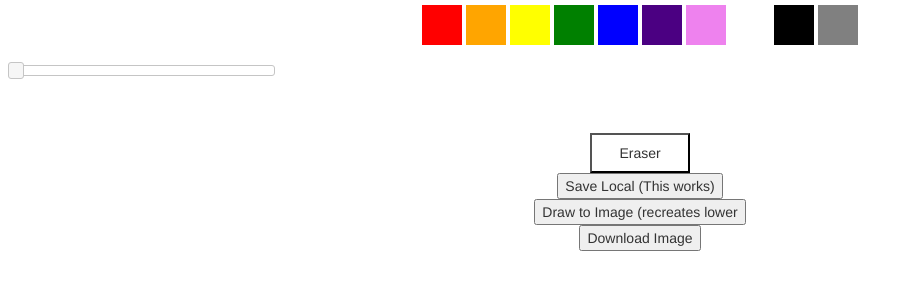
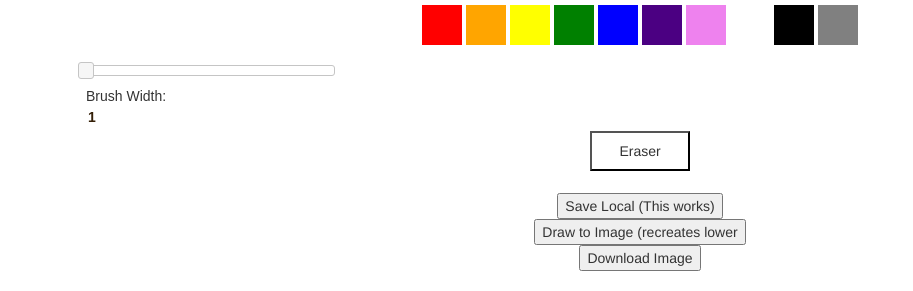
Before and after one commit to winnietong/Draw-With-Me, a Django app: page / in a window 1280 px wide. Shown: the part 600-891 px from the top of the page, without its empty margins (0-913 px from the left). Before the commit the page ends 851 px from the top, so only its background shows below. Run offline with Django 3.2, Linux system fonts and the light colour scheme; some libraries are stand-ins or nearby versions.

Commit message:
cleaning up canvas js

```diff
--- a/draw/static/js/index.js
+++ b/draw/static/js/index.js
@@ -1,23 +1,25 @@
 $(document).ready(function() {
 
+
 var width = 1;
+//BUILD BRUSH WIDTH SLIDER
 $(function() {
     $( "#slider" ).slider({
         value: width,
         min:1,
-      max:50,
+        max:100,
         orientation: "horizontal",
         range: "min",
         animate: true,
         slide: function( event, ui ) {
             width = $( "#slider" ).slider( "value" );
-		console.log("w"+width);
+//            console.log("w"+width);
+            $('#brushWidth').val(width);
         }
     });
 });
 
-
-
+//SET BRUSH COLOR
 var strokeColor = "black";
 $('.colorbox').on('click', function() {
     strokeColor = $(this).data("bcolor");
@@ -37,8 +39,8 @@ function findPos(obj) {
 }
 
 function getWidthSlider() {
+	width = $( "#slider" ).slider( "option", "value");
 
-	width = $( "#slider" ).slider( "option", "value" );
 	return width;
 }
 
@@ -69,25 +71,21 @@ $("#DrawCanvas").on("mousemove", function(e) {
     ctx.strokeStyle=strokeColor;
 
     if (e.which == 1) {
-/*         console.log('x: ' + e.pageX + ' y: '+ e.pageY); */
         xEnd = x;
 		yEnd = y;
 		ctx.moveTo(xStart,yStart);
 		ctx.lineTo(xEnd,yEnd);
 		xStart = xEnd;
 		yStart = yEnd;
-    };
+    }
 	ctx.stroke();
 	ctx.save();
-
 });
 
 
 $('#undo').on('click', function() {
 	     ctx.restore();
 });
-
-
 
 $(c).on("mouseup", function(){
 	startNewLine = true;
@@ -97,60 +95,47 @@ $(c).on("mousedown", function(){
 	startNewLine = false;
 });
 
+
+
 $(document).on('click', '#saveImage', function(c) {
 /* var c = document.getElementById("sketch"); */
     var dataString = c.toDataURL();
     document.getElementById('canvasImg').src = dataString;
-
     /* window.open(dataString); */
 });
 
 
-function to_image(){
+$("#bt_draw").on('click', function() {
     document.getElementById("theimage").src = c.toDataURL();
-}
-
-function download_image(){
-    //Canvas2Image.saveAsPNG(canvas);
-    var image = c.toDataURL("image/png").replace("image/png", "image/octet-stream"); // here is the most important part because if you dont replace you will get a DOM 18 exception.
-    window.location.href=image;
+});
 
 
-    $data = base64_decode(image);
-
-//list($type, $data) = explode(';', $data);
-//list("", $data)      = explode(',', $data);
-$data = base64_decode($data);
-
-/* file_put_contents('image.png', $data); */
-
-var image = new Image();
-image.src = $data;
-document.body.appendChild(image);
-
-
+function download_image(link){
+    // here is the most important part because if you dont replace you will get a DOM 18 exception.
+    var download_image = c.toDataURL("image/png").replace("image/png", "image/octet-stream");
+    window.location.href=download_image;
+    window.location.download="draw_with_me.png";
+//    $data = base64_decode(download_image);
+//    $data = base64_decode($data);
+//
+//    /* file_put_contents('image.png', $data); */
+//
+//    var image = new Image();
+//    image.src = $data;
+//    document.body.appendChild(image);
 }
 
 
-
-
-
-function save_image_local(){
+//SAVE IMAGE TO SERVER
+$("#bt_saveLocal").on('click', function() {
 	var image = c.toDataURL("image/png").replace("image/png", "image/octet-stream");
-/* 	$.ajax() */
-	console.log("1  "+image);
-      // save canvas image as data url (png format by default)
+    // save canvas image as data url (default is png)
     var dataURL = c.toDataURL();
-	console.log("2  "+dataURL);
-
     // set canvasImg image src to dataURL
     // so it can be saved as an image
     document.getElementById('canvasImg').src = dataURL;
 
-
-//	var url = 'upload.php';
-//data = $('#canvasImg').attr('src');
-//	console.log("3  "+data);
+    var title = "Draw With Me";
 
     url = 'save_image/';
 
@@ -164,15 +149,10 @@ $.ajax({
         }
     });
 
-
-
-}
+});
+document.getElementById('bt_download').onclick = download_image
+//document.getElementById('bt_saveLocal').onclick = save_image_local
 
 
 
-document.getElementById('bt_draw').onclick = to_image
-document.getElementById('bt_download').onclick = download_image
-document.getElementById('bt_saveLocal').onclick = save_image_local
-
-
 });
--- a/draw/templates/index.html
+++ b/draw/templates/index.html
@@ -13,9 +13,12 @@
 
 
 {% block content %}
-
+<div id="mainCanvas" class="container">
+    <div class="row">
     <canvas id="DrawCanvas" width="1000" height="600" >
     Your browser does not support the HTML5 canvas tag.</canvas><br>
+    </div>
+</div>
 
     <div class="colorbox" style="background-color:red;" data-bcolor="red"></div>
     <div class="colorbox" style="background-color:orange;" data-bcolor="orange"></div>
@@ -28,16 +31,21 @@
     <div class="colorbox" style="background-color:black;" data-bcolor="black"></div>
     <div class="colorbox" style="background-color:grey;" data-bcolor="grey"></div>
 
-    <div id="slider" style="width:260px; margin:15px;"></div>
-    <input type="text" id="amount" readonly style="border:0; color:#f6931f; font-weight:bold;">
+    <div id="toolkit" class="container">
 
-    <br><br>
+        <div id="slider" style="width:250px; margin:15px;"><br>
+            Brush Width: <input type="text" id="brushWidth" value="1" readonly style="border:0; color:#341f07; font-weight:bold;">
 
-    <button id="eraser" class="colorbox" style="background-color:white;width:100px;" data-bcolor="white">Eraser</button>
+        </div>
 
+        <br><br>
+
+        <button id="eraser" class="colorbox" style="background-color:white;width:100px;" data-bcolor="white">Eraser</button>
+
+    </div>
 
     <div id='canvasImg'></div>
-
+    <input type="text" id="amount" readonly style="border:0; color:#f6931f; font-weight:bold;">
     <div><button id="bt_saveLocal">Save Local (This works)</button></div>
     <div><button id="bt_draw">Draw to Image (recreates lower</button></div>
     <div><button id="bt_download">Download Image</button></div>
```
Also changed, not shown: draw/admin.py (+7 -1 lines). Lines whose indentation alone changed are shown as unchanged.
